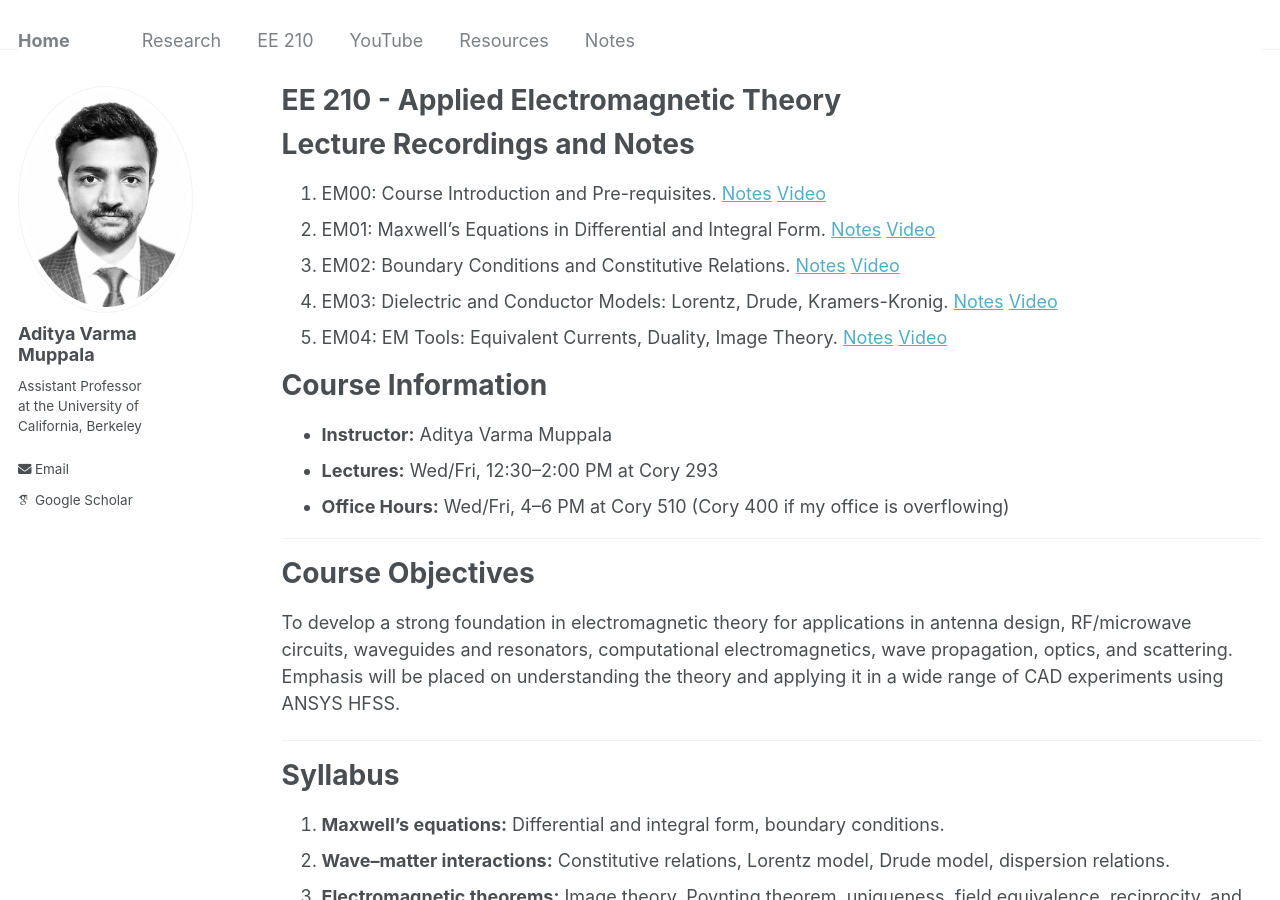
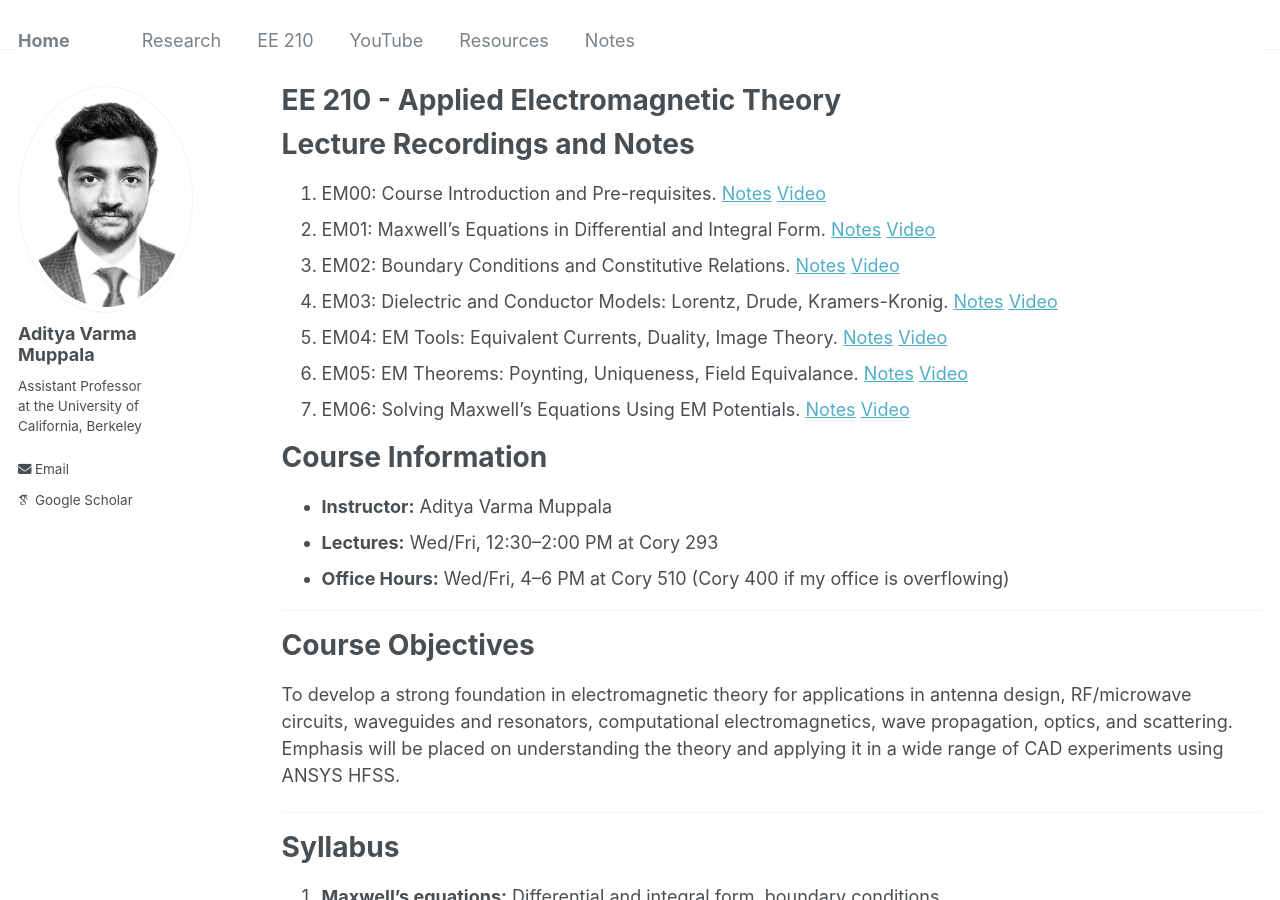
Before and after one commit to AdityaMuppala/adityamuppala.github.io, a Jekyll site: the page built from _pages/teaching210.md, in a window 1280 px wide and 900 px high. Built offline with Jekyll 4.4.1, drawn with Linux system fonts in a browser that asks for light colours; some web fonts are replaced.

Commit message:
Update teaching210.md

```diff
--- a/_pages/teaching210.md
+++ b/_pages/teaching210.md
@@ -12,6 +12,8 @@ permalink: /teaching210/
 2. EM02: Boundary Conditions and Constitutive Relations. [Notes](https://adityamuppala.github.io/assets/Notes_EE210/EM02.pdf) [Video](https://youtu.be/UDKxtX8xlu0)
 3. EM03: Dielectric and Conductor Models: Lorentz, Drude, Kramers-Kronig. [Notes](https://adityamuppala.github.io/assets/Notes_EE210/EM03_Dielectric_Models.pdf) [Video](https://youtu.be/xBA-2vhAPTw)
 4. EM04: EM Tools: Equivalent Currents, Duality, Image Theory. [Notes](https://adityamuppala.github.io/assets/Notes_EE210/EM04_EM_Tools.pdf) [Video](https://youtu.be/7GRSXoy0UEs)
+5. EM05: EM Theorems: Poynting, Uniqueness, Field Equivalance. [Notes](https://adityamuppala.github.io/assets/Notes_EE210/EM05_EM_Theorems.pdf) [Video](https://youtu.be/V3GGjtXRewA)
+6. EM06: Solving Maxwell's Equations Using EM Potentials. [Notes](https://adityamuppala.github.io/assets/Notes_EE210/EM06_EM_Potentials.pdf) [Video](https://youtu.be/ZUxlNK756oA)
 
 
 # Course Information
```
